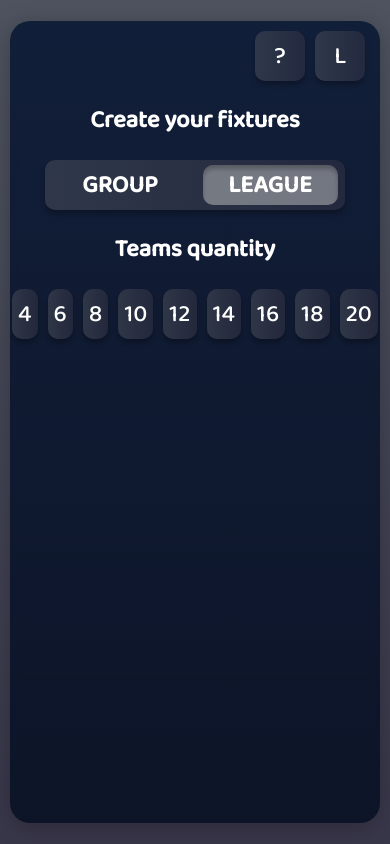
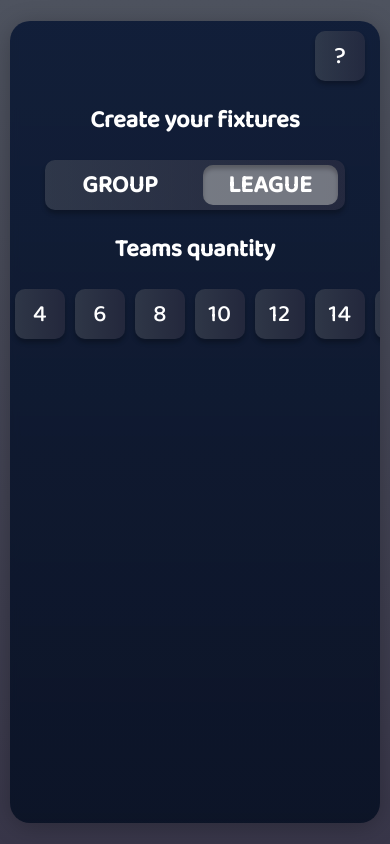
Before and after one commit to ArexSpeed/clickscores, a React (Create React App) app in the folder rounder/: page / in a window 390 px wide. Built offline with nearby package versions, Linux system fonts and the light colour scheme.

Commit message:
header fill

```diff
--- a/rounder/src/App.css
+++ b/rounder/src/App.css
@@ -43,9 +43,13 @@
   height: 70px;
   margin: 0 10px;
 }
+.helpBox{
+  margin: 20px;
+  color: #fff;
+}
 .button{
-  height: 50px;
-  width: 50px;
+  min-height: 50px;
+  min-width: 50px;
   font-size: 24px;
   font-family: 'Baloo 2', cursive;
   margin: auto 5px;
@@ -82,7 +86,18 @@
   height: 70px;
   background: transparent;
   overflow: scroll;
+  -ms-overflow-style: none;
+  scrollbar-width: none;
 }
+.button-group::-webkit-scrollbar {
+  display: none;
+}
+@media screen and (max-width: 540px){
+  .button-group.teams-qty{
+    justify-content: flex-start;
+  }
+}
+
 .selector{
   width: 300px;
   height: 50px;
--- a/rounder/src/components/Header.js
+++ b/rounder/src/components/Header.js
@@ -1,10 +1,25 @@
-
+import {useState} from 'react'
 const Header = () => {
+  const [help, setHelp] = useState(false)
   return (
+    <>
     <header className='header'>
-      <button className="button">?</button>
-      <button className="button">L</button>
+      <button className="button" onClick={() => setHelp(!help)}>?</button>
     </header>
+    {help && (
+    <section className="helpBox">
+      <p>
+      Create a schedule for your competitions. Choose the number of teams, enter the names and see who will play against whom.<br />
+      The generator also allows you to draw groups. Select the appropriate number of groups and teams, then complete the division into pots and the algorithm will draw the groups and generate the schedule for them.<br />
+      You can copy the entire fixtures to you docs. <br />
+      Quick and easy, enjoy !
+      </p>
+      <div className="button-group">
+      <button className="button-accept" onClick={() => setHelp(false)}>OK</button>
+      </div>
+    </section>
+    )}
+    </>
   )
 }
 
--- a/rounder/src/components/League.js
+++ b/rounder/src/components/League.js
@@ -86,7 +86,7 @@ const League = ({kind, setKind}) => {
       </div>
       </div>
       <h3 className="title">Teams quantity</h3>
-      <div className="button-group">
+      <div className="button-group teams-qty">
       {showTeamQty}
 
       </div>
```
